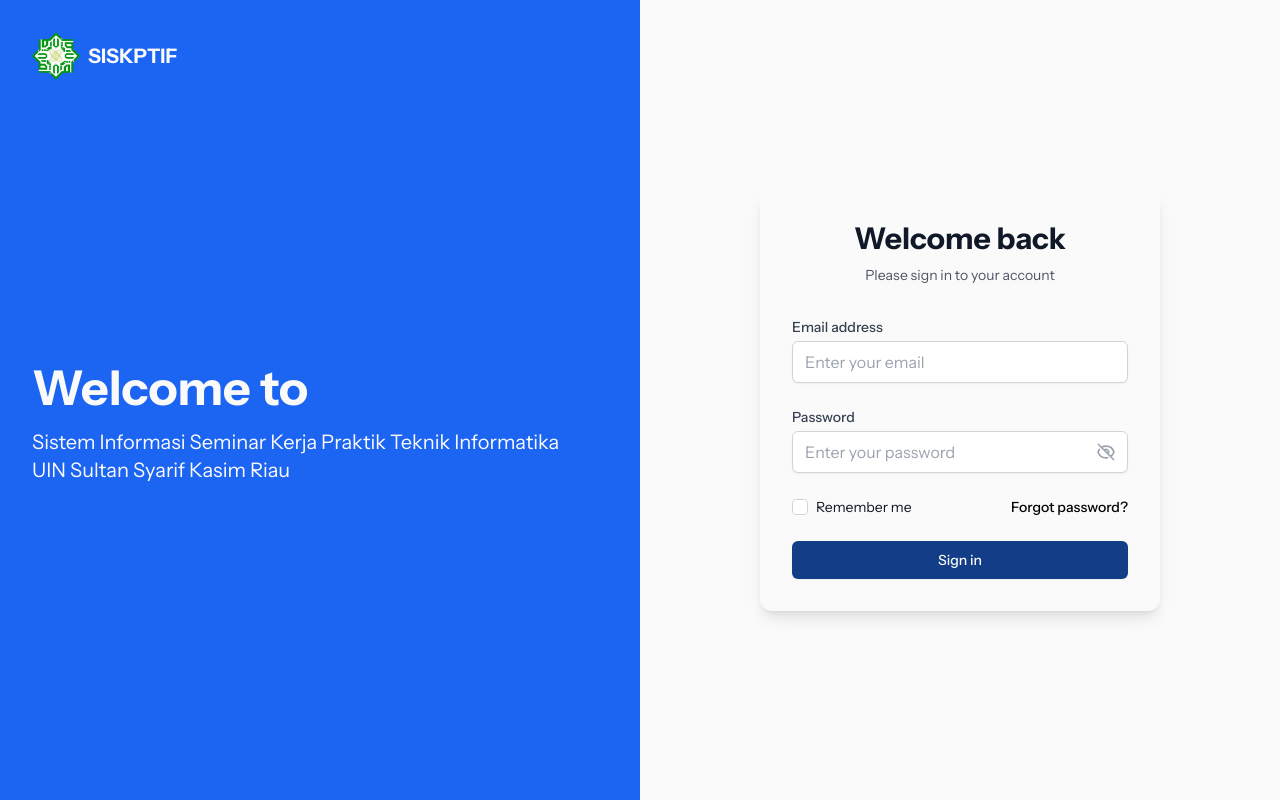
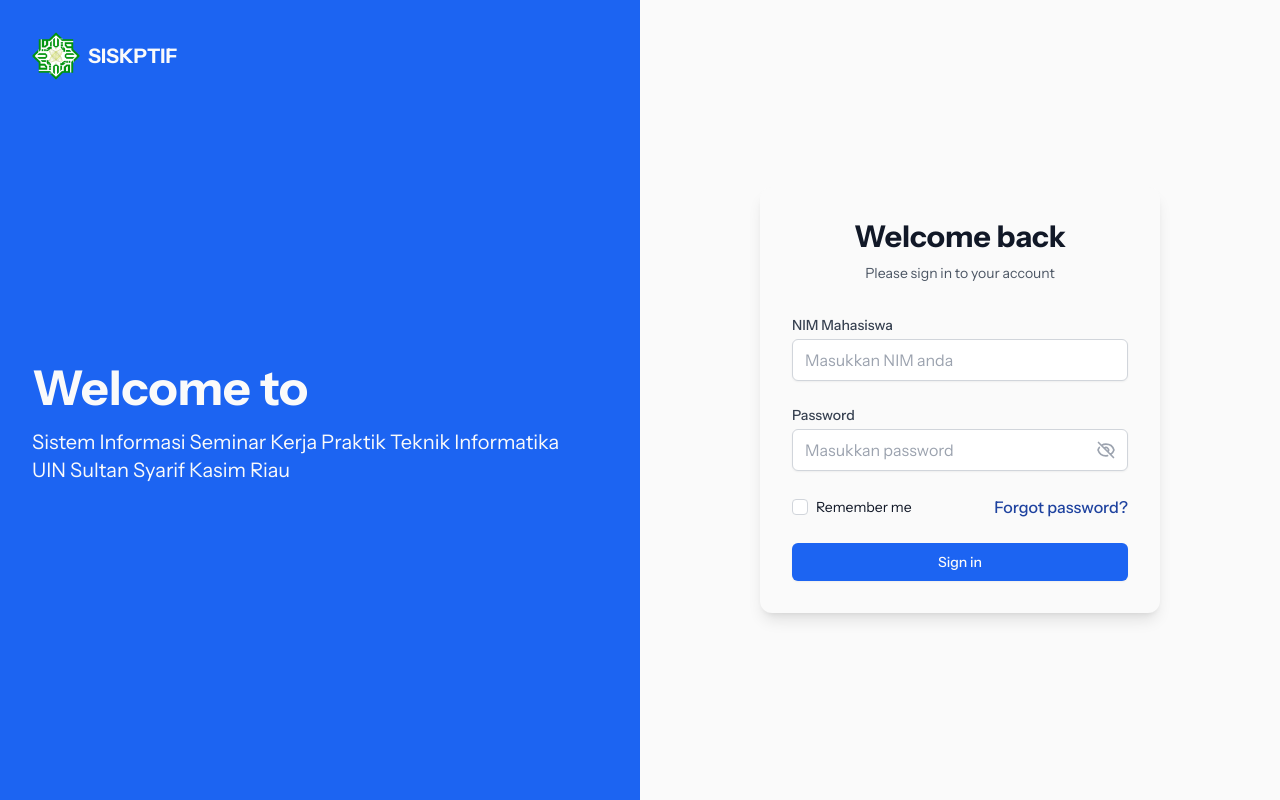
Before and after one commit to rakamiracle/SISKPTIF-Frontend, a React (Vite) app: page /login in a window 1280 px wide. Built offline with nearby package versions, Linux system fonts and the light colour scheme.

Commit message:
Menambahkan Dummy Data

```diff
--- a/src/components/LoginForm.jsx
+++ b/src/components/LoginForm.jsx
@@ -1,15 +1,21 @@
-import { useState } from "react";
-import Button from "./Button"
-import ClickedText from "./ClickedText"
+import React, { useState } from "react";
 
 const LoginForm = () => {
+  // Data dummy mahasiswa
+  const dummyUsers = [
+    { nim: "1234567890", password: "123" },
+    { nim: "0987654321", password: "456" },
+    { nim: "1122334455", password: "789" },
+  ];
+
   const [formData, setFormData] = useState({
-    email: "",
+    nim: "",
     password: "",
     remember: false,
   });
 
   const [showPassword, setShowPassword] = useState(false);
+  const [error, setError] = useState("");
 
   const handleChange = (e) => {
     const { name, value, type, checked } = e.target;
@@ -17,11 +23,30 @@ const LoginForm = () => {
       ...prev,
       [name]: type === "checkbox" ? checked : value,
     }));
+    // Clear error when user types
+    setError("");
   };
 
   const handleSubmit = (e) => {
     e.preventDefault();
-    console.log("Form submitted:", formData);
+
+    // Check if credentials match any dummy user
+    const user = dummyUsers.find(
+      (user) => user.nim === formData.nim && user.password === formData.password
+    );
+
+    if (user) {
+      // Save login state if remember me is checked
+      if (formData.remember) {
+        localStorage.setItem("isLoggedIn", "true");
+        localStorage.setItem("userNIM", formData.nim);
+      }
+
+      // Redirect to dashboard
+      window.location.href = "/dashboard";
+    } else {
+      setError("NIM atau Password salah!");
+    }
   };
 
   return (
@@ -36,25 +61,33 @@ const LoginForm = () => {
           </p>
         </div>
 
+        {error && (
+          <div
+            className="bg-red-100 border border-red-400 text-red-700 px-4 py-3 rounded relative"
+            role="alert"
+          >
+            <span className="block sm:inline">{error}</span>
+          </div>
+        )}
+
         <form className="mt-8 space-y-6" onSubmit={handleSubmit}>
           <div>
             <label
-              htmlFor="email"
+              htmlFor="nim"
               className="block text-sm font-instrument font-medium text-gray-700"
             >
-              Email address
+              NIM Mahasiswa
             </label>
             <div className="mt-1">
               <input
-                id="email"
-                name="email"
-                type="email"
-                autoComplete="email"
+                id="nim"
+                name="nim"
+                type="text"
                 required
-                value={formData.email}
+                value={formData.nim}
                 onChange={handleChange}
                 className="font-instrument appearance-none block w-full px-3 py-2 border border-gray-300 rounded-md shadow-sm placeholder-gray-400 focus:outline-none focus:ring-blue-500 focus:border-blue-500"
-                placeholder="Enter your email"
+                placeholder="Masukkan NIM anda"
               />
             </div>
           </div>
@@ -75,7 +108,7 @@ const LoginForm = () => {
                 value={formData.password}
                 onChange={handleChange}
                 className="font-instrument appearance-none block w-full px-3 py-2 border border-gray-300 rounded-md shadow-sm placeholder-gray-400 focus:outline-none focus:ring-blue-500 focus:border-blue-500"
-                placeholder="Enter your password"
+                placeholder="Masukkan password"
               />
               <button
                 type="button"
@@ -139,19 +172,27 @@ const LoginForm = () => {
               </label>
             </div>
 
-            <ClickedText color="blue-800" hoverColor="blue-700">
+            <button
+              type="button"
+              className="font-medium text-blue-800 hover:text-blue-700"
+              onClick={() => (window.location.href = "/forgot-password")}
+            >
               Forgot password?
-            </ClickedText>
+            </button>
           </div>
 
           <div>
-            <Button>
+            <button
+              type="submit"
+              className="w-full flex justify-center py-2 px-4 border border-transparent rounded-md shadow-sm text-sm font-medium text-white bg-blue-600 hover:bg-blue-700 focus:outline-none focus:ring-2 focus:ring-offset-2 focus:ring-blue-500"
+            >
               Sign in
-            </Button>
+            </button>
           </div>
         </form>
       </div>
     </div>
   );
 };
+
 export default LoginForm;
```
